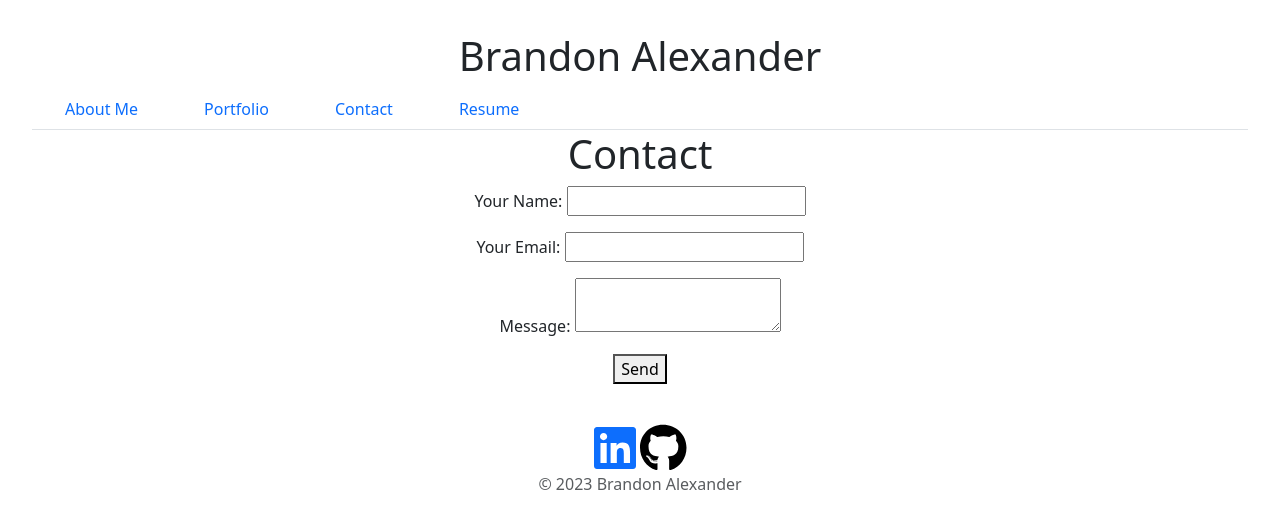
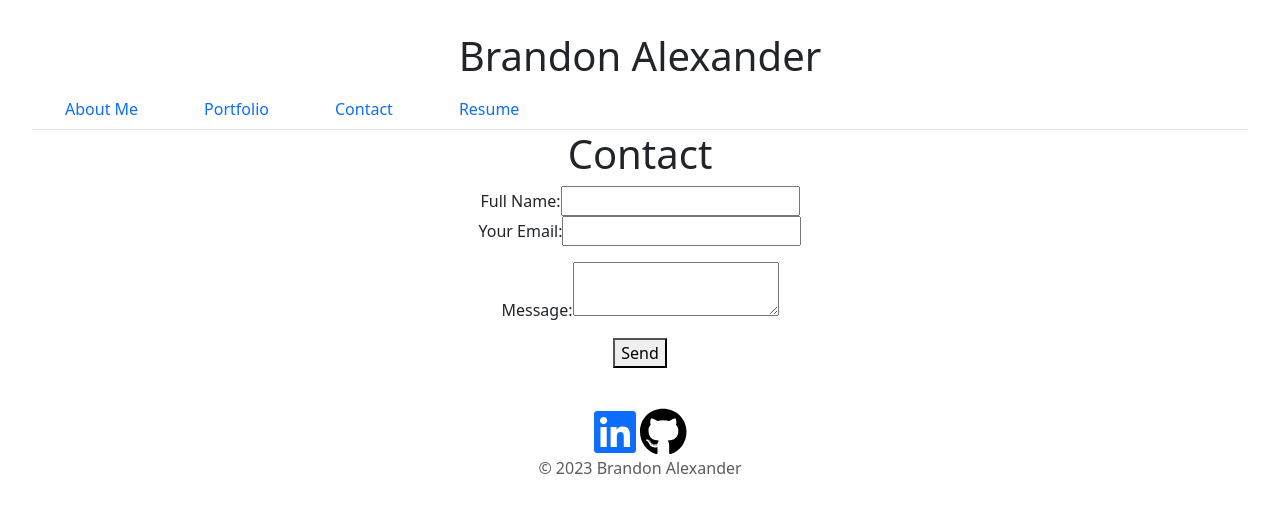
Before and after one commit to BDA2013/bdaReactPortfolio, a React (Vite) app: page /Contact in a window 1280 px wide. Shown: the top 528 px of the page. Built offline with nearby package versions, Linux system fonts and the light colour scheme.

Commit message:
Fixed netlify implemtation

```diff
--- a/src/pages/Contact.jsx
+++ b/src/pages/Contact.jsx
@@ -2,15 +2,25 @@ export default function Contact() {
   return (
     <div>
       <h1> Contact </h1>
-      <form name="contact" method="POST" netlify>
+      <form name="contact" method="post" netlify onSubmit="submit">
+        <input type="hidden" name="form-name" value="contact" />
+        <div>
+          <label>
+            Full Name:
+            <input type="text" name="full-name" />
+          </label>
+        </div>
         <p>
-        <label>Your Name: <input type="text" name="name" /></label>
+          <label>
+            Your Email:
+            <input type="email" name="email" required />
+          </label>
         </p>
         <p>
-        <label>Your Email: <input type="email" name="email" required /></label>
-      </p>
-      <p>
-        <label>Message: <textarea name="message" required></textarea></label>
+          <label>
+            Message:
+            <textarea name="message" required></textarea>
+          </label>
         </p>
         <p>
           <button type="submit">Send</button>
```
Also changed, not shown: 1 other file (tests, documents, lock files or other folders). Lines whose indentation alone changed are shown as unchanged.
